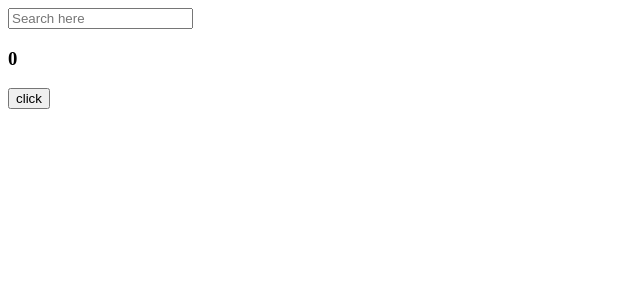
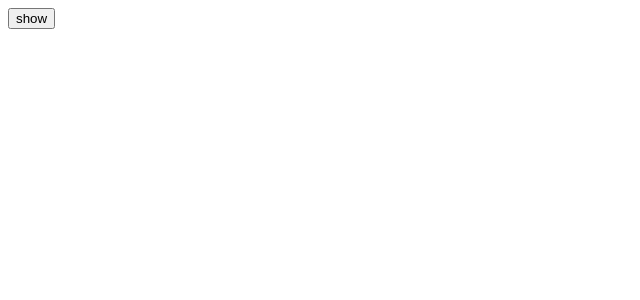
Before and after one commit to landhyun/movieapp, a React (Create React App) app: page / in a window 1280 px wide. Shown: the top 300 px of the page, without its empty margins (0-640 px from the left). Built offline with nearby package versions, Linux system fonts and the light colour scheme.

Commit message:
#6.4 cleanUp fin

```diff
--- a/src/App.js
+++ b/src/App.js
@@ -1,30 +1,25 @@
 import React, { useState, useEffect } from "react";
 import PropTypes from "prop-types";
 
+function Hello() {
+    function effectFn() {
+        console.log("생성됨. 해당 function의 return 요소를 보여줌");
+        return () => console.log("사라짐. 여기서 return을 한번 더 해주어 반대가 되었기 때문에 해당 function의 return 요소가 없음");
+    }
+    useEffect(effectFn, [])
+    return <h1>Hello</h1>;
+}
+
 function App() {
-    const [counter, setCounter] = useState(0);
-    const [keyword, setKeyword] = useState("");
-
-    const onClick = () => setCounter((prev) => prev + 1);
-    const onChange = (event) => setKeyword(event.target.value);
-
-    useEffect(() => {
-        console.log("call the API (한 번만 실행되는 함수)")
-    }, []);
-    useEffect(() => {
-        if (keyword !== "" && keyword.length > 5) {
-            console.log("keyword가 변화할 때")}
-    }, [keyword]);
-    useEffect(() => {
-      console.log("counter가 변화할 때");
-    }, [counter]);
-
+    const [show, setShow] = useState(false);
+    const onClick = () => {
+        setShow((prev) => !prev);
+    }
     return (
         <div>
-        <input value={keyword} onChange={onChange} type="text" placeholder="Search here"></input>
-        <h3>{counter}</h3>
-        <button onClick={onClick}>click</button>
-      </div>
+            <button onClick={onClick}>{show ? "hide" : "show"}</button>
+            {show ? <Hello/> : null}
+        </div>
     );
 }
 
```
